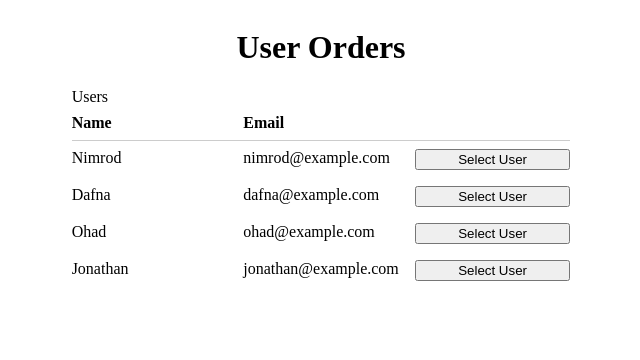
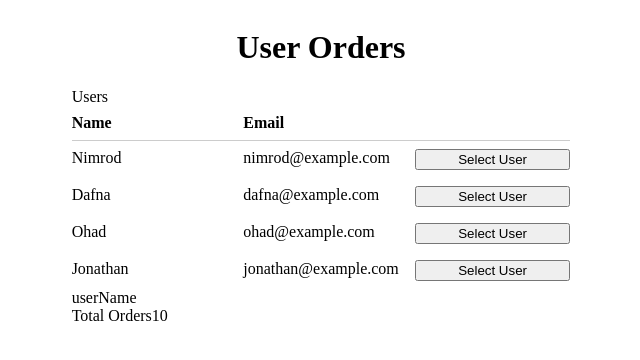
Before and after one commit to vnimrod/fmr-home-assignment, an Angular app: page / in a window 1280 px wide. Shown: the top 360 px of the page, without its empty margins (319-959 px from the left). Built offline with nearby package versions, Linux system fonts and the light colour scheme; what @ngrx/effects, @ngrx/store would draw is missing.

Commit message:
add user-orders component use to the users component, update

```diff
--- a/src/app/features/user-orders/components/total-orders/total-orders.component.html
+++ b/src/app/features/user-orders/components/total-orders/total-orders.component.html
@@ -1 +1,4 @@
-<p>total-orders works!</p>
+<div class="total-orders">
+  <span class="title">Total Orders</span>
+  <span class="value">10</span>
+</div>
--- a/src/app/features/user-orders/components/user-name/user-name.component.html
+++ b/src/app/features/user-orders/components/user-name/user-name.component.html
@@ -1 +1 @@
-<p>user-name works!</p>
+<span class="user-name">{{ 'userName' }}</span>
--- a/src/app/features/user-orders/components/user-name/user-name.component.ts
+++ b/src/app/features/user-orders/components/user-name/user-name.component.ts
@@ -1,4 +1,4 @@
-import { Component } from '@angular/core';
+import { Component, Input } from '@angular/core';
 
 @Component({
   selector: 'app-user-name',
@@ -7,5 +7,5 @@ import { Component } from '@angular/core';
   styleUrl: './user-name.component.scss'
 })
 export class UserNameComponent {
-
+  @Input() userName!: string;
 }
--- a/src/app/features/user-orders/user-orders.component.html
+++ b/src/app/features/user-orders/user-orders.component.html
@@ -1 +1,4 @@
-<p>user-orders works!</p>
+<div class="user-orders">
+  <app-user-name></app-user-name>
+  <app-total-orders></app-total-orders>
+</div>
--- a/src/app/features/user-orders/user-orders.component.ts
+++ b/src/app/features/user-orders/user-orders.component.ts
@@ -1,8 +1,10 @@
 import { Component } from '@angular/core';
+import { UserNameComponent } from "./components/user-name/user-name.component";
+import { TotalOrdersComponent } from "./components/total-orders/total-orders.component";
 
 @Component({
   selector: 'app-user-orders',
-  imports: [],
+  imports: [UserNameComponent, TotalOrdersComponent],
   templateUrl: './user-orders.component.html',
   styleUrl: './user-orders.component.scss'
 })
--- a/src/app/features/users/users.component.html
+++ b/src/app/features/users/users.component.html
@@ -12,4 +12,5 @@
       <app-user [user]="user"></app-user>
     }
   </ul>
+  <app-user-orders></app-user-orders>
 </main>
--- a/src/app/features/users/users.component.ts
+++ b/src/app/features/users/users.component.ts
@@ -4,10 +4,11 @@ import { Observable, of } from 'rxjs';
 import { User } from './feature-state/users.models';
 import { CommonModule } from '@angular/common';
 import { UserComponent } from './user/user.component';
+import { UserOrdersComponent } from "../user-orders/user-orders.component";
 
 @Component({
   selector: 'app-users',
-  imports: [CommonModule, UserComponent],
+  imports: [CommonModule, UserComponent, UserOrdersComponent],
   templateUrl: './users.component.html',
   styleUrl: './users.component.scss',
 })
```
